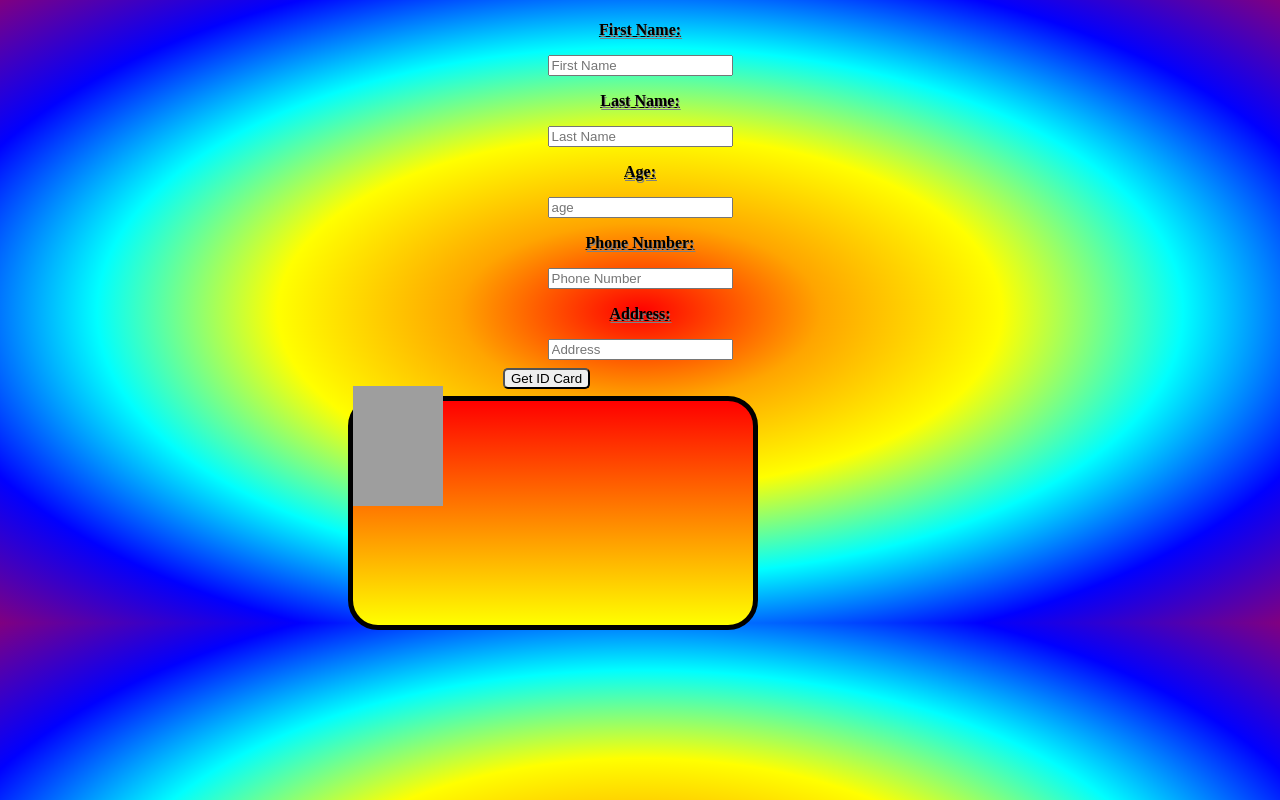
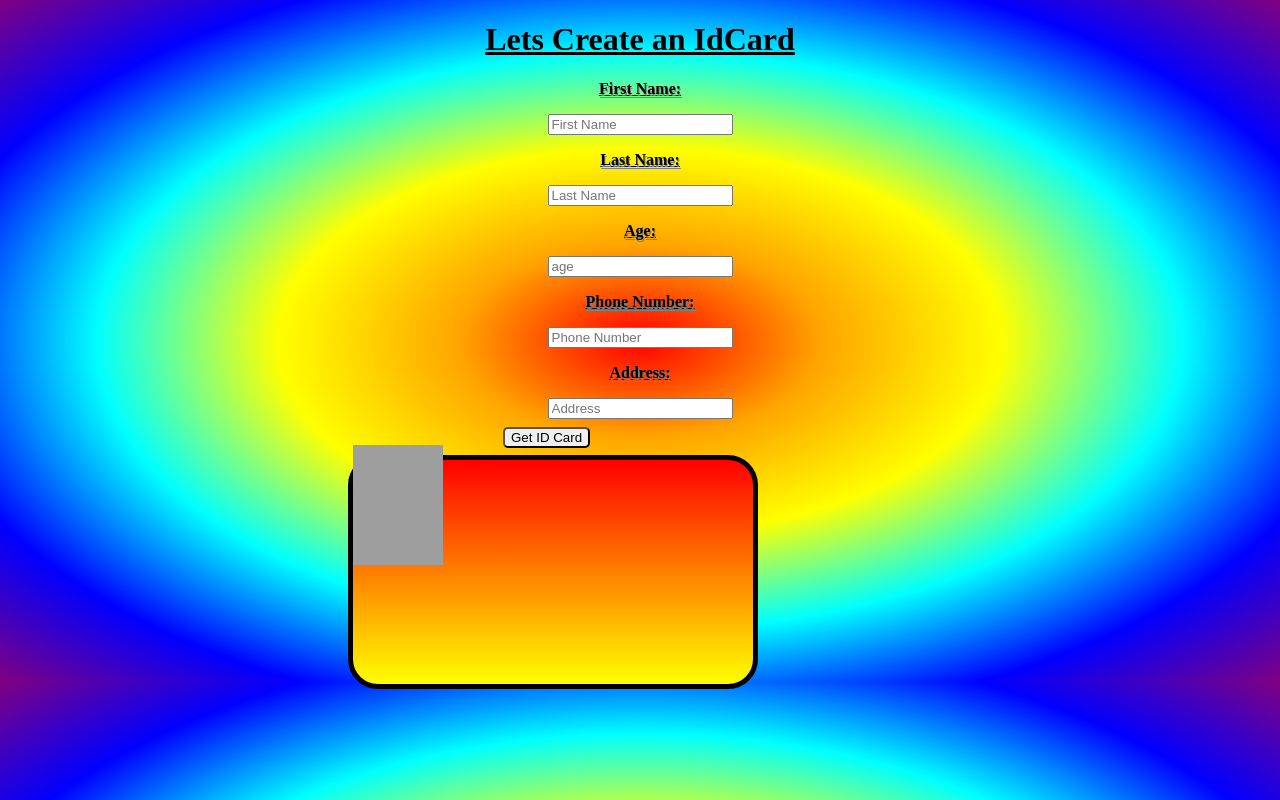
Before and after one commit to xBaughman/IDCard, a plain HTML site: page index.html in a window 1280 px wide. Drawn offline with Linux system fonts and the light colour scheme; grey boxes are pictures that could not be loaded.

Commit message:
My Second Commit

```diff
--- a/index.html
+++ b/index.html
@@ -13,7 +13,7 @@
 
   <body>
 
-    <h1></h1>
+    <h1>Lets Create an IdCard</h1>
 
     <form>
 
```
